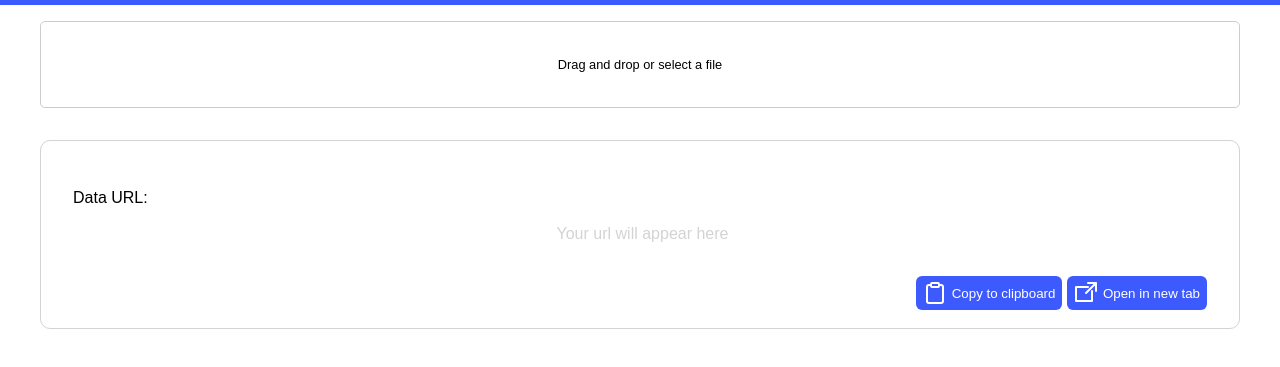
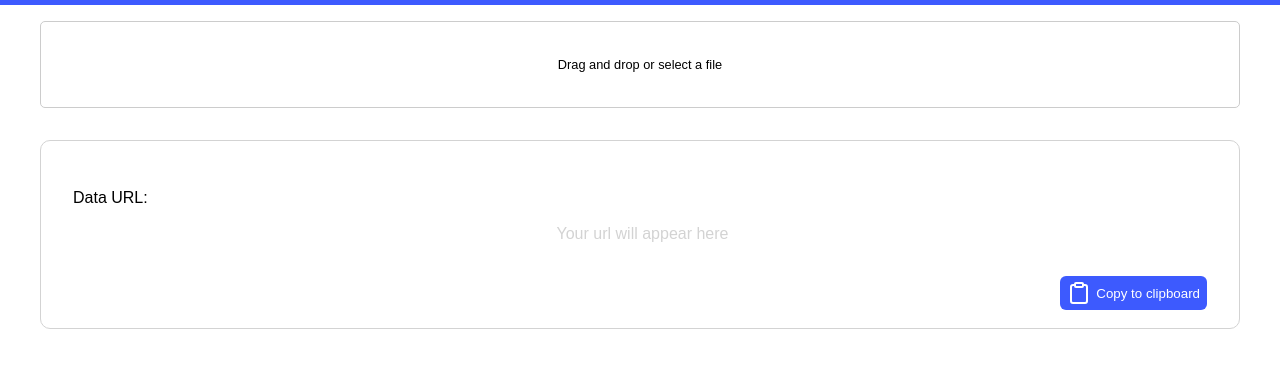
Before and after one commit to caleb1248/file2data, a website: page index.html in a window 1280 px wide. Shown: the part 75-442 px from the top of the page. Drawn offline with Linux system fonts and the light colour scheme.

Commit message:
Remove open in new tab button

```diff
--- a/index.html
+++ b/index.html
@@ -47,22 +47,6 @@
           </svg>
           <span>Copy to clipboard</span>
         </button>
-        <button id="newtab">
-          <svg
-            width="24"
-            height="24"
-            viewBox="0 0 24 24"
-            fill="none"
-            stroke="white"
-            stroke-width="2"
-            stroke-linecap="round"
-            stroke-linejoin="round"
-          >
-            <path d="M14 6L2 6L2 20L18 20 L18 10"></path>
-            <path d="M12 12L22 2L22 10M22 2L14 2"></path>
-          </svg>
-          <span>Open in new tab</span>
-        </button>
       </p>
     </div>
     <script src="./file2data.js"></script>
```
